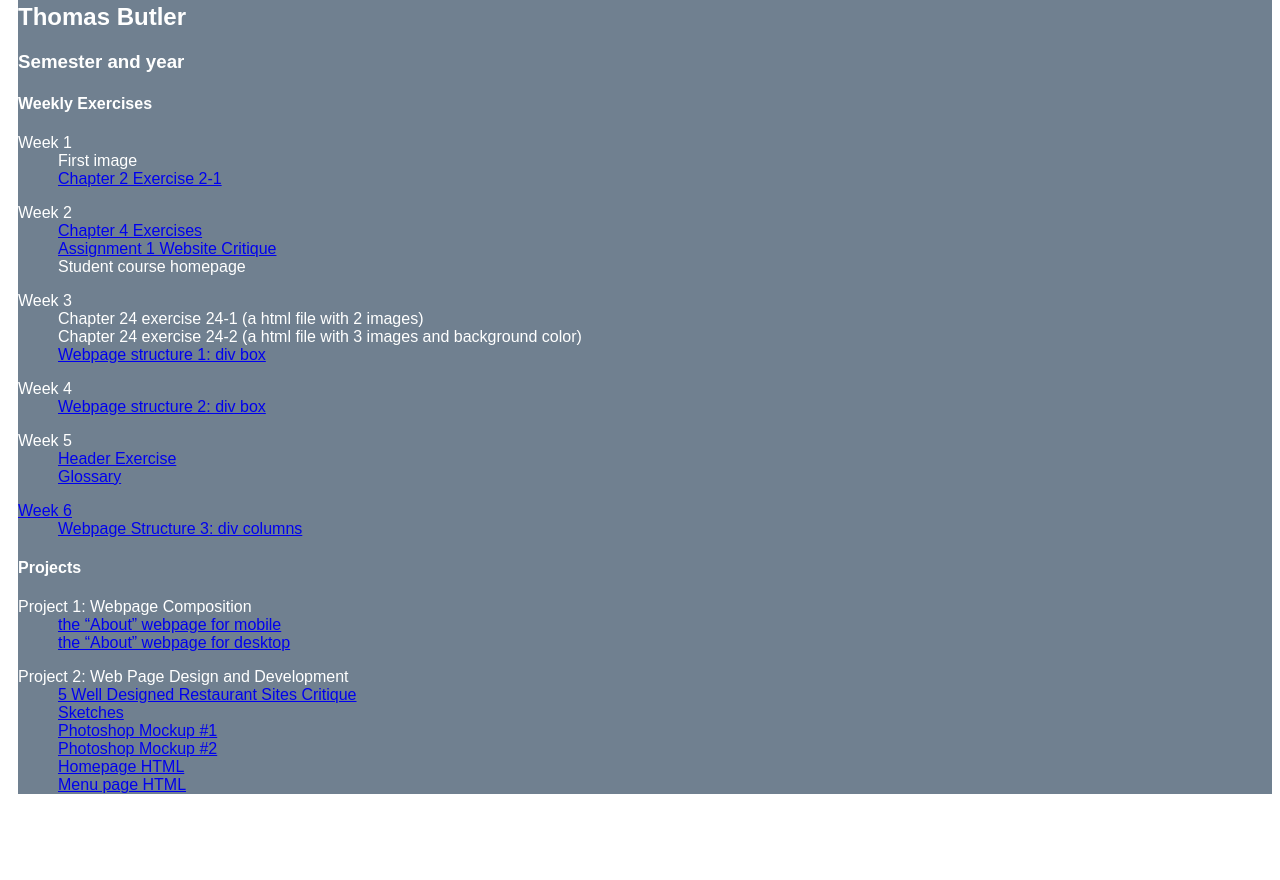
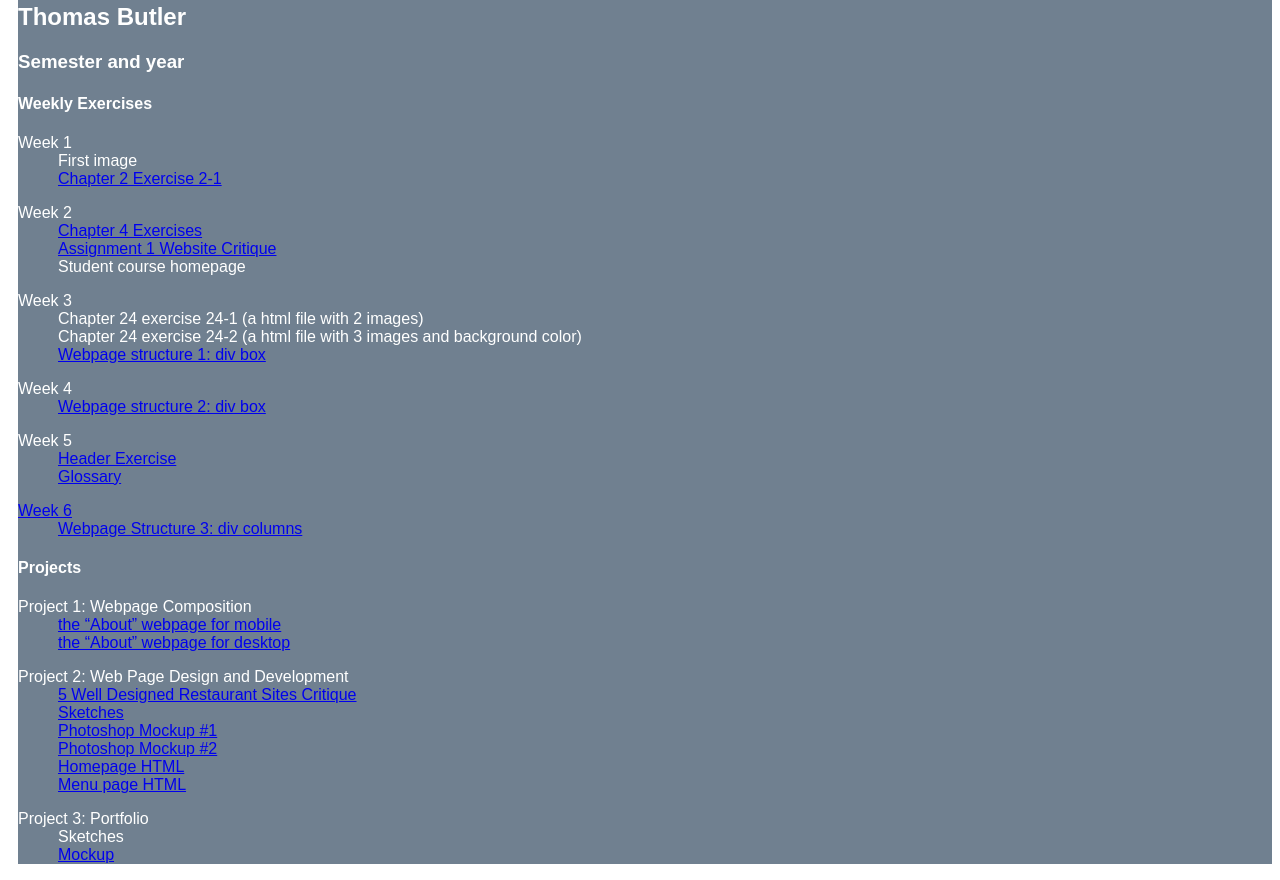
Before and after one commit to Tomomonom/AVT217, a plain HTML site: page weekly/index.html in a window 1280 px wide. Shown: the part 81-961 px from the top of the page. Before the commit the page ends 891 px from the top, so only its background shows below. Drawn offline with Linux system fonts and the light colour scheme.

Commit message:
Update index.html

```diff
--- a/weekly/index.html
+++ b/weekly/index.html
@@ -72,6 +72,11 @@
 	<dd><a href="../p2/burgermenu.html">Menu page HTML</a></dd>
 
 </dl>
+<dl>
+	<dt>Project 3: Portfolio</dt>
+	<dd>Sketches</dd>
+	<dd><a href="../p3/project3mockup.html">Mockup</a></dd>
+</dl>
 </div><!-- project ends-->
 </div><!-- wrapper ends-->
 
```
